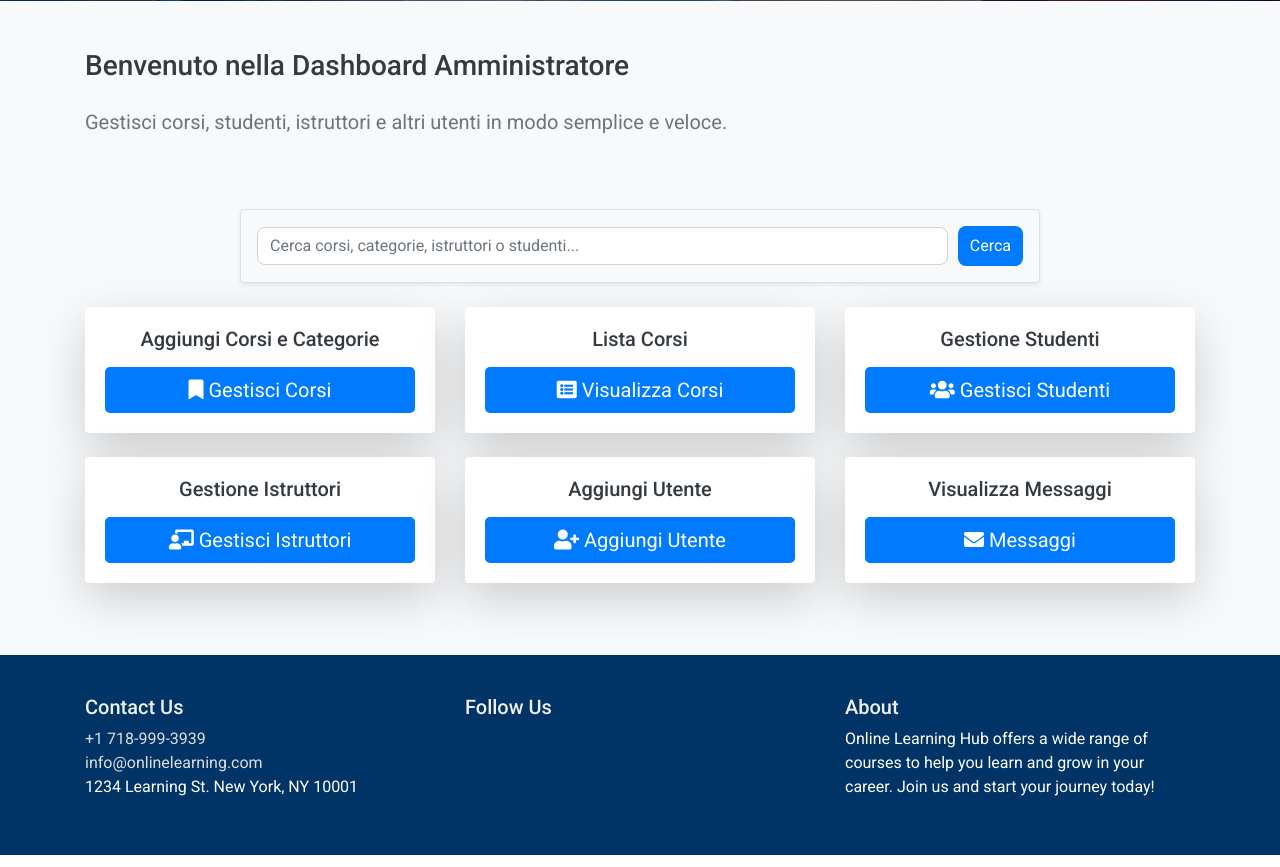
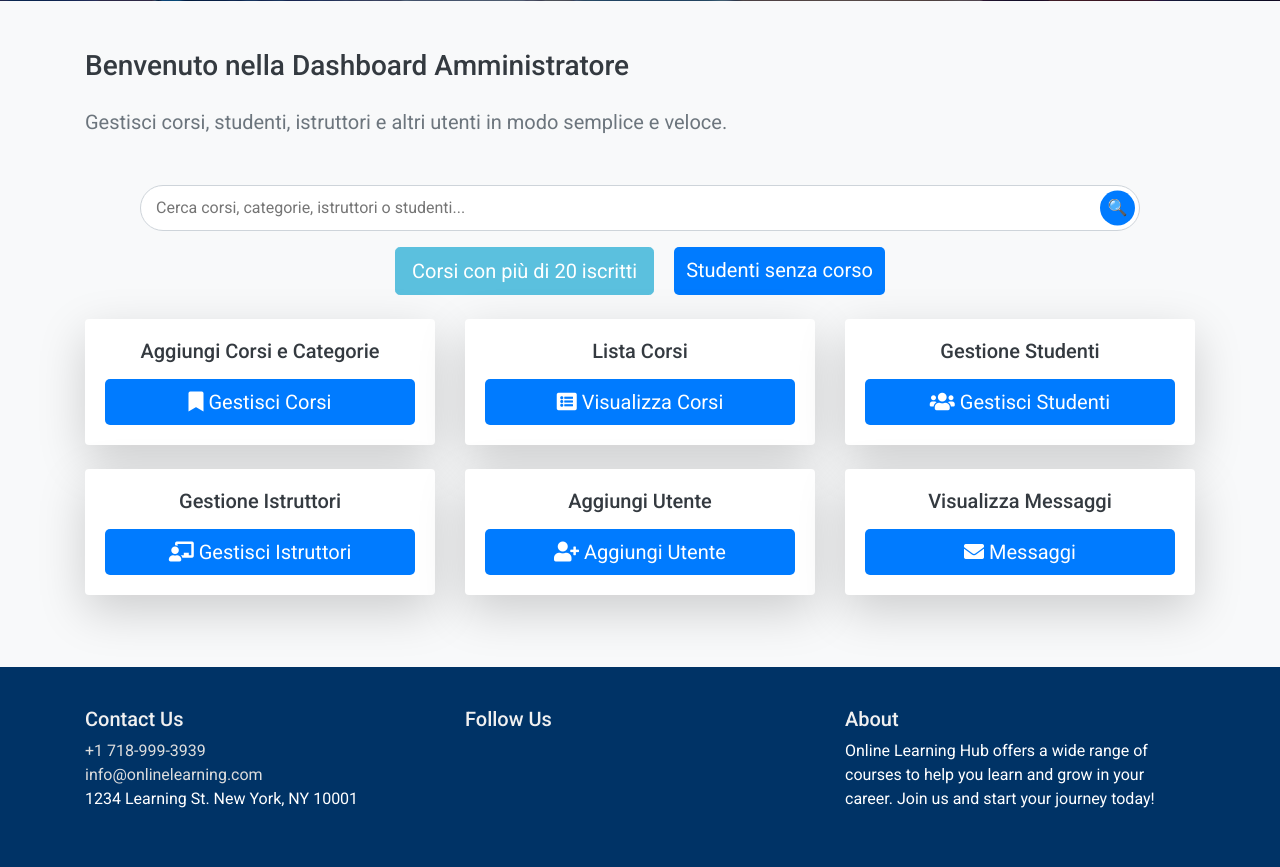
Before and after one commit to lakaraa/corsi, a PHP site: page /amministratoreDashboard.php in a window 1280 px wide. Shown: the part 559-1426 px from the top of the page. Run offline with PHP 8.4, Linux system fonts and the light colour scheme; data that the repository does not hold is empty.

Commit message:
aggiunta query richieste dal file consegnato: corsi con 20 iscritti e studenti con nessun corso

```diff
--- a/amministratoreDashboard.php
+++ b/amministratoreDashboard.php
@@ -23,20 +23,26 @@ if (!$pdo) {
     <div class="container">
         <h3 class="mb-4 text-dark">Benvenuto nella Dashboard Amministratore</h3>
         <p class="lead mb-5 text-muted">Gestisci corsi, studenti, istruttori e altri utenti in modo semplice e veloce.</p>
+
         <!-- Barra di Ricerca -->
-<section class="section py-4 bg-light">
-    <div class="container">
-        <form action="search_results_ammin.php" method="GET" class="search-bar p-3 border rounded shadow-sm bg-light">
-            <div class="d-flex align-items-center" style="gap: 10px;">
-                <input type="text" name="search_query" class="form-control search-input"
-                       placeholder="Cerca corsi, categorie, istruttori o studenti..."
-                       value="<?php echo isset($_GET['search_query']) ? htmlspecialchars($_GET['search_query']) : ''; ?>"
-                       style="flex: 1; padding: 12px; font-size: 16px; border-radius: 8px; border: 1px solid #ced4da;">
-                <button type="submit" class="btn btn-primary search-button">Cerca</button>
-            </div>
-        </form>
-    </div>
-</section>
+
+            <div class="container text-center">
+                <div class="search-container">
+                    <input
+                        type="text"
+                        name="search_query"
+                        class="search-input"
+                        placeholder="Cerca corsi, categorie, istruttori o studenti...">
+                    <button type="submit" class="search-button">🔍</button>
+                </div>
+                <div class="d-flex justify-content-center gap-2 mt-3">
+                    <a href="corsi_20_iscritti.php" class="btn btn-info btn-lg">Corsi con più di 20 iscritti</a>
+                    <a href="studenti_nessun_corso.php" class="btn btn-primary btn-lg">Studenti senza corso</a>
+                </div>
+            </div> <br>
+
+
+
         <div class="row">
             <!-- Gestione Corsi e Categorie -->
             <div class="col-md-4 mb-4">
@@ -116,18 +122,64 @@ if (!$pdo) {
 <?php include('template_footer.php'); ?>
 
 <style>
-    .search-bar {
-    max-width: 800px;
-    margin: 0 auto;
-    border: 1px solid #ced4da;
+/* Ridurre l'effetto zoom */
+.btn:hover {
+    transform: scale(1.05);
+    transition: transform 0.3s ease-in-out;
+}
+
+
+.btn-primary {
+    background-color: #007bff !important;
+    border-color: #007bff !important;
+}
+
+
+.btn-info {
+    background-color: #5bc0de !important;
+    border-color: #5bc0de !important;
+}
+
+
+.search-container {
+    position: relative;
+    max-width: 1000px;
+    margin: 20px auto 10px auto;
 }
 
 .search-input {
+    width: 100%;
+    padding: 10px 40px 10px 15px;
     border: 1px solid #ced4da;
-    border-radius: 8px;
+    border-radius: 25px;
+    font-size: 16px;
 }
 
 .search-button {
-    border-radius: 8px;
+    position: absolute;
+    right: 5px;
+    top: 50%;
+    transform: translateY(-50%);
+    background-color: #007bff;
+    color: white;
+    border: none;
+    border-radius: 50%;
+    height: 35px;
+    width: 35px;
+    display: flex;
+    align-items: center;
+    justify-content: center;
+    transition: background-color 0.3s ease, transform 0.2s ease;
 }
+
+.search-button:hover {
+    background-color: #0056b3;
+    transform: translateY(-50%) scale(1.1);
+}
+
+.d-flex .btn {
+    margin: 0 10px; /* Spaziatura orizzontale tra i pulsanti */
+}
+
+
 </style>
```
Also changed, not shown: corsi_20_iscritti.php (added, +78 -0 lines), studenti_nessun_corso.php (added, +71 -0 lines).
